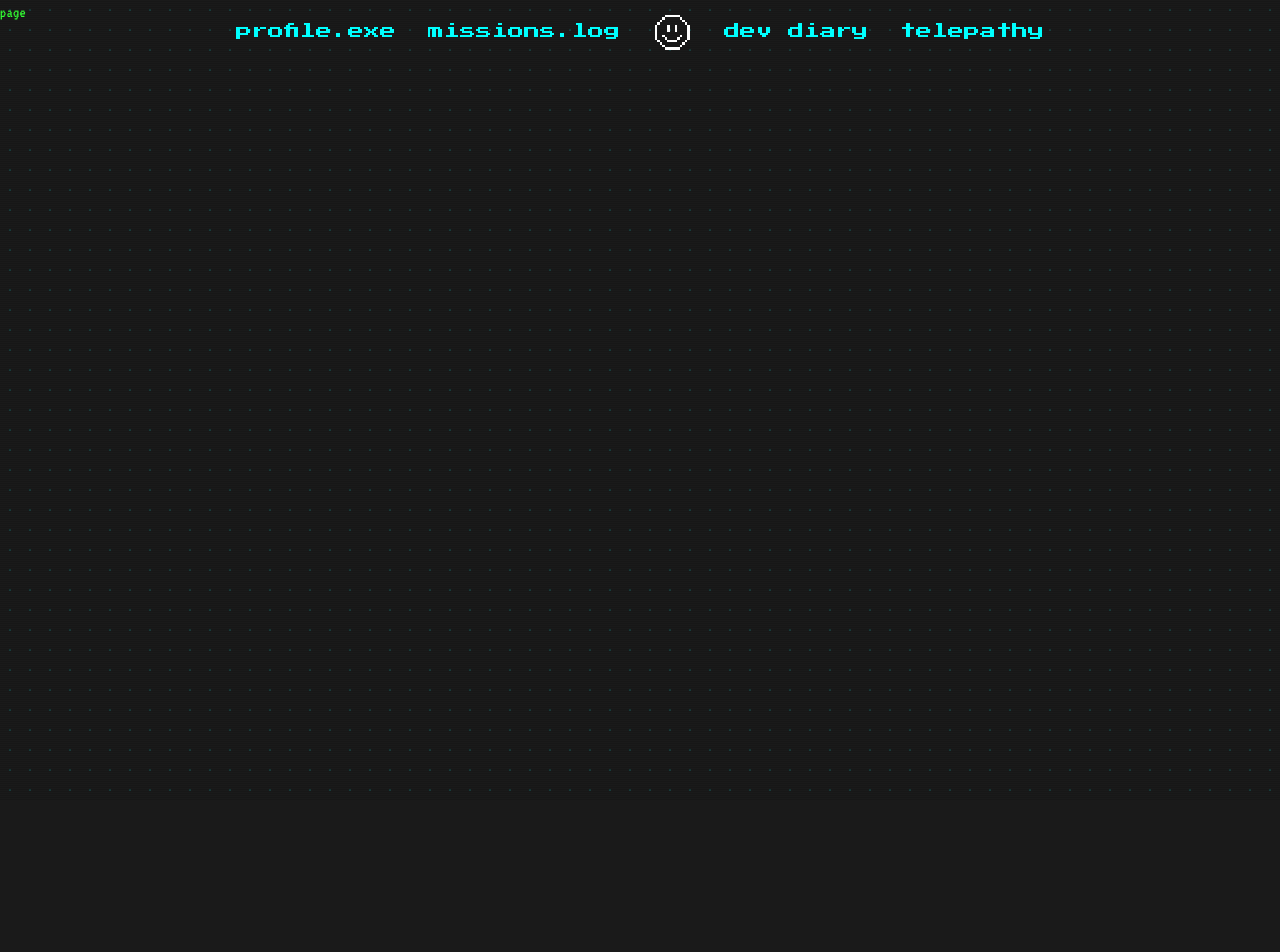
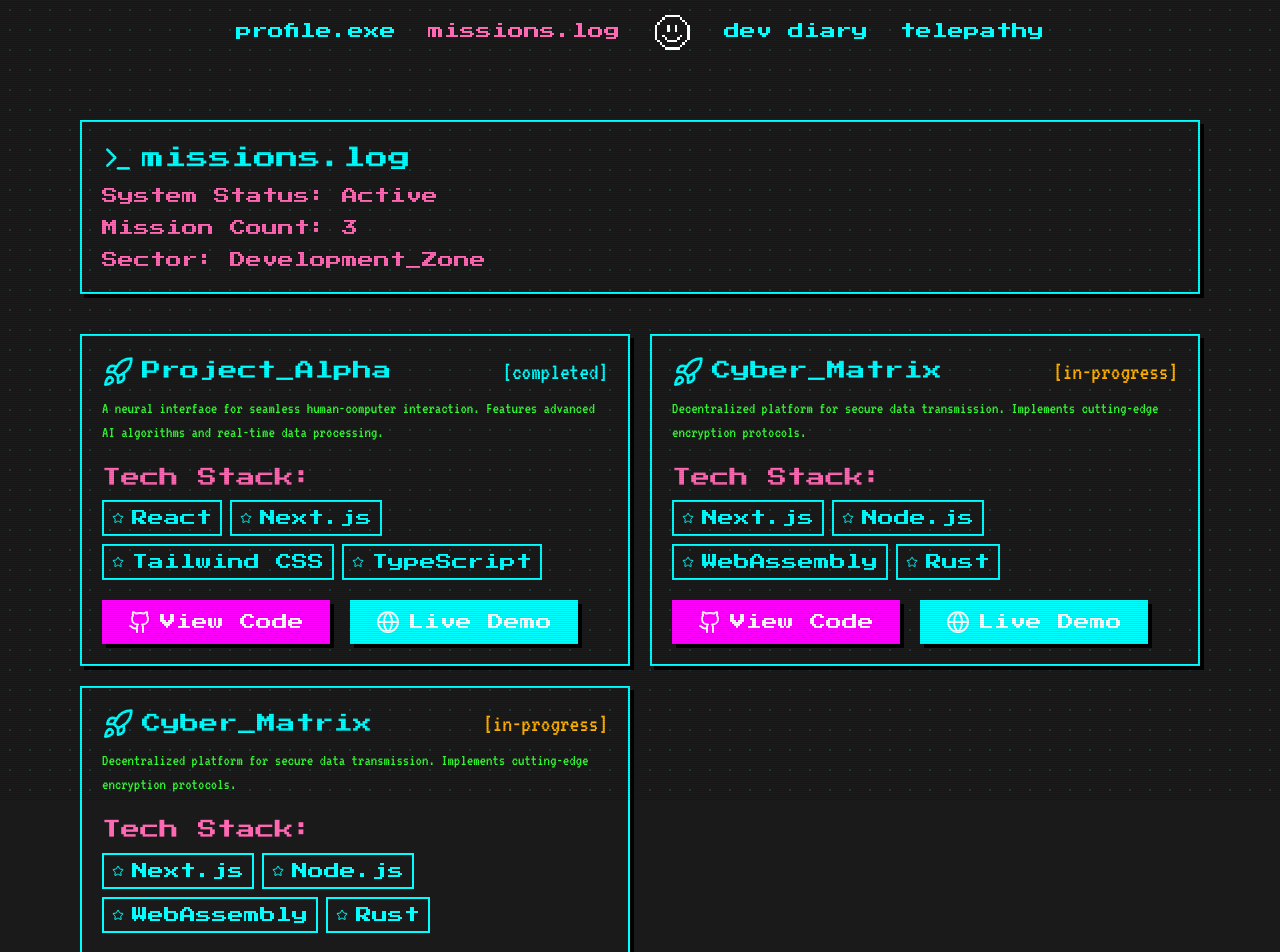
Before and after one commit to Ughur/web, a Next.js app: page /work in a window 1280 px wide. Shown: the top 952 px of the page. Before the commit the page ends 800 px from the top, so only its background shows below. Built offline with nearby package versions, Linux system fonts and the light colour scheme.

Commit message:
complete work page

```diff
--- a/app/Navbar.tsx
+++ b/app/Navbar.tsx
@@ -54,7 +54,7 @@ const Navbar = () => {
       id: 'missions',
       href: '/work',
       text: 'missions.log',
-      active: activeLink === '/projects',
+      active: activeLink === '/work',
     },
     {
       id: 'diary',
--- a/app/about/page.tsx
+++ b/app/about/page.tsx
@@ -5,11 +5,11 @@ const page = () => {
     <>
       <div className='fixed bg-dots min-h-screen w-full'></div>
       <div className='relative z-10'>
-        <div className='max-w-4xl mx-auto px-4 py-30 space-y-10'>
+        <div className='max-w-5xl mx-auto px-4 py-30 space-y-10'>
           <div className='card p-5 space-y-2 '>
             <div className='flex items-center gap-2'>
               <Terminal className='icon-primary' />
-              <h1 className='heading-secondary'>profile.exe</h1>
+              <h1>profile.exe</h1>
             </div>
             <p className='card-text text-accent-pink'>System Status: Online</p>
             <p className='card-text text-accent-pink'>
--- a/app/globals.css
+++ b/app/globals.css
@@ -45,14 +45,17 @@
       transparent 2px
     );
   }
+  h1 {
+    @apply text-[1.5rem] md:text-[1.2rem] lg:text-[1.4rem]  font-pressStart text-accent-cyan;
+  }
+  h2 {
+    @apply text-[1.2rem] md:text-[1.1rem] lg:text-[1.2rem]  font-pressStart text-accent-cyan;
+  }
 }
 
 @layer components {
   .heading {
     @apply text-2xl text-[2.5rem] md:text-[3rem] lg:text-[3.5rem] text-accent-cyan font-pressStart;
-  }
-  .heading-secondary {
-    @apply text-[1.5rem] md:text-[1.2rem] lg:text-[1.4rem]  font-pressStart text-accent-cyan;
   }
   .body-text {
     @apply text-base md:text-lg lg:text-xl text-body font-vt323;
@@ -103,7 +106,8 @@
     outline-none focus:border-secondary;
   }
   .card {
-    @apply border-2 border-accent-cyan p-4 shadow-[4px_4px_0px_0px_#000];
+    @apply border-2 border-accent-cyan p-4 shadow-[4px_4px_0px_0px_#000]
+    transition-colors duration-300;
   }
   .icon-primary {
     @apply w-8 h-8 text-accent-cyan;
@@ -114,9 +118,15 @@
   .list-item-icon {
     @apply w-4 h-4 text-accent-cyan;
   }
+  .tag {
+    @apply border-2 border-accent-cyan text-accent-cyan px-2 py-1 font-pressStart;
+  }
 }
 
 @layer utilities {
+  .hover-border-accent-pink {
+    @apply hover:border-accent-pink;
+  }
   .bg-grid {
     background-size: 50px 50px;
     background-image: linear-gradient(
--- a/app/page.tsx
+++ b/app/page.tsx
@@ -6,7 +6,7 @@ import { Code, Cpu, Terminal } from 'lucide-react';
 export default function Home() {
   return (
     <section className='relative h-svh'>
-      <div className='container mx-auto px-4 pt-45 md:pt-4 z-10'>
+      <div className='container mx-auto px-4 pt-45 md:pt-5 z-10'>
         <div className='flex flex-col lg:flex-row items-center justify-between gap-10'>
           <div className='space-y-8 relative z-20'>
             <div className='space-y-4'>
--- a/app/work/page.tsx
+++ b/app/work/page.tsx
@@ -1,3 +1,4 @@
+import { Github, Globe, Rocket, Star, Terminal } from 'lucide-react';
 import React from 'react';
 
 const page = () => {
@@ -5,7 +6,137 @@ const page = () => {
     <>
       <div className='fixed bg-dots min-h-screen w-full'></div>
 
-      <div className='relative'>page</div>
+      <div className='relative max-w-6xl mx-auto px-4 py-30 space-y-10'>
+        <div className='card p-5 space-y-2'>
+          <div className='flex items-center gap-2'>
+            <Terminal className='icon-primary' />
+            <h1>missions.log</h1>
+          </div>
+          <p className='card-text text-accent-pink'>System Status: Active</p>
+          <p className='card-text text-accent-pink'>Mission Count: 3</p>
+          <p className='card-text text-accent-pink'>Sector: Development_Zone</p>
+        </div>
+        <div className='grid grid-cols-1 md:grid-cols-2 gap-5'>
+          <div className='card p-5 space-y-2 hover-border-accent-pink'>
+            <div className='flex items-center gap-2'>
+              <Rocket className='icon-primary' />
+              <h2>Project_Alpha</h2>
+              <p className='ml-auto text-accent-cyan text-2xl'>[completed]</p>
+            </div>
+            <p>
+              A neural interface for seamless human-computer interaction.
+              Features advanced AI algorithms and real-time data processing.
+            </p>
+            <h2 className='text-accent-pink mt-5'>Tech Stack:</h2>
+            <ul className='flex flex-wrap gap-2'>
+              <li className='tag flex items-center gap-2'>
+                <Star className='icon-primary w-3 h-3' />
+                <span>React</span>
+              </li>
+              <li className='tag flex items-center gap-2'>
+                <Star className='icon-primary w-3 h-3' />
+                Next.js
+              </li>
+              <li className='tag flex items-center gap-2'>
+                <Star className='icon-primary w-3 h-3' />
+                Tailwind CSS
+              </li>
+              <li className='tag flex items-center gap-2'>
+                <Star className='icon-primary w-3 h-3' />
+                TypeScript
+              </li>
+            </ul>
+            <div className='flex flex-row gap-5 mt-5'>
+              <button className='btn btn-primary flex items-center gap-2'>
+                <Github className='text-white' /> View Code
+              </button>
+              <button className='btn btn-secondary flex items-center gap-2'>
+                <Globe className='text-white' /> Live Demo
+              </button>
+            </div>
+          </div>
+          <div className='card p-5 space-y-2 hover-border-accent-pink'>
+            <div className='flex items-center gap-2'>
+              <Rocket className='icon-primary' />
+              <h2>Cyber_Matrix</h2>
+              <p className='ml-auto text-accent-amber text-2xl'>
+                [in-progress]
+              </p>
+            </div>
+            <p>
+              Decentralized platform for secure data transmission. Implements
+              cutting-edge encryption protocols.
+            </p>
+            <h2 className='text-accent-pink mt-5'>Tech Stack:</h2>
+            <ul className='flex flex-wrap gap-2'>
+              <li className='tag flex items-center gap-2'>
+                <Star className='icon-primary w-3 h-3' />
+                <span>Next.js</span>
+              </li>
+              <li className='tag flex items-center gap-2'>
+                <Star className='icon-primary w-3 h-3' />
+                Node.js
+              </li>
+              <li className='tag flex items-center gap-2'>
+                <Star className='icon-primary w-3 h-3' />
+                WebAssembly
+              </li>
+              <li className='tag flex items-center gap-2'>
+                <Star className='icon-primary w-3 h-3' />
+                Rust
+              </li>
+            </ul>
+            <div className='flex flex-row gap-5 mt-5'>
+              <button className='btn btn-primary flex items-center gap-2'>
+                <Github className='text-white' /> View Code
+              </button>
+              <button className='btn btn-secondary flex items-center gap-2'>
+                <Globe className='text-white' /> Live Demo
+              </button>
+            </div>
+          </div>
+          <div className='card p-5 space-y-2 hover-border-accent-pink'>
+            <div className='flex items-center gap-2'>
+              <Rocket className='icon-primary' />
+              <h2>Cyber_Matrix</h2>
+              <p className='ml-auto text-accent-amber text-2xl'>
+                [in-progress]
+              </p>
+            </div>
+            <p>
+              Decentralized platform for secure data transmission. Implements
+              cutting-edge encryption protocols.
+            </p>
+            <h2 className='text-accent-pink mt-5'>Tech Stack:</h2>
+            <ul className='flex flex-wrap gap-2'>
+              <li className='tag flex items-center gap-2'>
+                <Star className='icon-primary w-3 h-3' />
+                <span>Next.js</span>
+              </li>
+              <li className='tag flex items-center gap-2'>
+                <Star className='icon-primary w-3 h-3' />
+                Node.js
+              </li>
+              <li className='tag flex items-center gap-2'>
+                <Star className='icon-primary w-3 h-3' />
+                WebAssembly
+              </li>
+              <li className='tag flex items-center gap-2'>
+                <Star className='icon-primary w-3 h-3' />
+                Rust
+              </li>
+            </ul>
+            <div className='flex flex-row gap-5 mt-5'>
+              <button className='btn btn-primary flex items-center gap-2'>
+                <Github className='text-white' /> View Code
+              </button>
+              <button className='btn btn-secondary flex items-center gap-2'>
+                <Globe className='text-white' /> Live Demo
+              </button>
+            </div>
+          </div>
+        </div>
+      </div>
     </>
   );
 };
```
